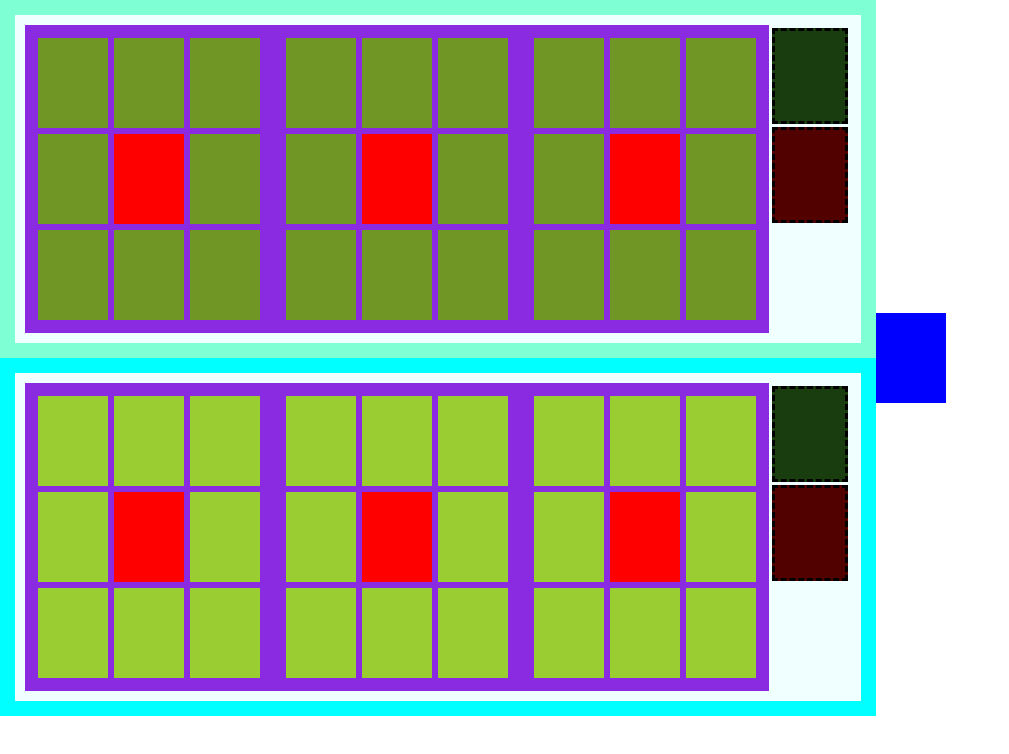
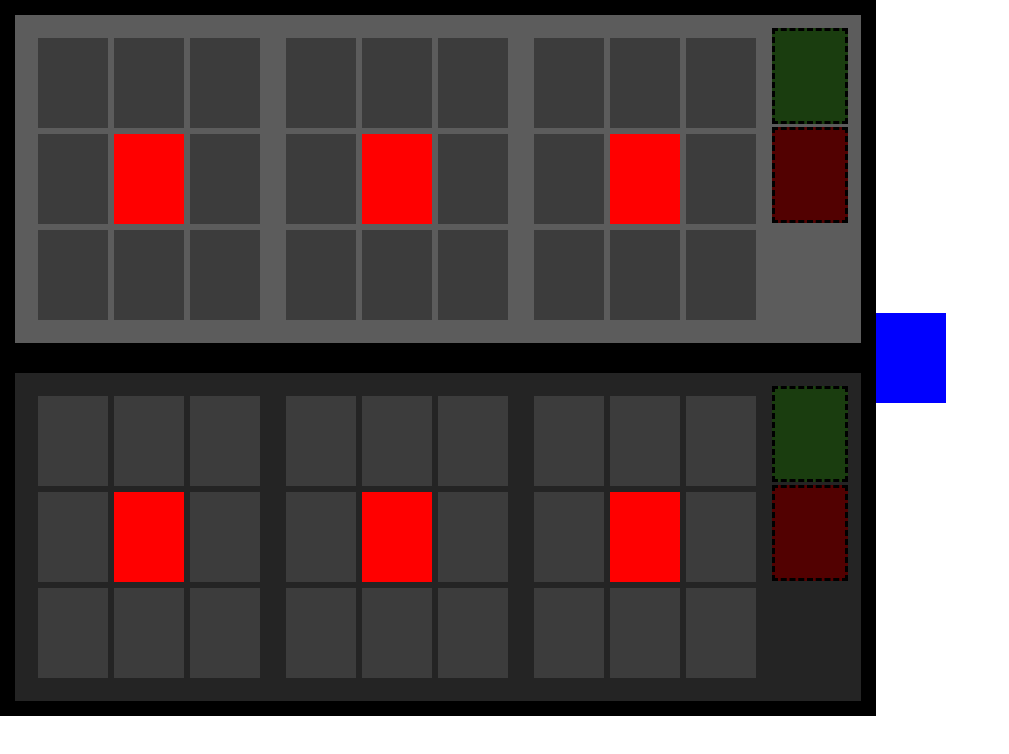
Before and after one commit to Bedoya19/project_thebattlecars, a plain HTML site: page index.html in a window 1280 px wide. Shown: the whole page, without its empty margins (0-1009 px from the left). Drawn offline with Linux system fonts and the light colour scheme.

Commit message:
Colores un poco mas profesionales ya teniendo en cuenta el formato general del tablero

```diff
--- a/src/style.css
+++ b/src/style.css
@@ -11,25 +11,25 @@
 
 
 #player1 {
-    background-color: aqua;
+    background-color: #000000;
     padding: 15px;
     display: flex;
 }
 
 #player2 {
-    background-color: aquamarine;
+    background-color: #000000;
     padding: 15px;
     display: flex;
 }
 
 #player1-cards {
     display: flex;
-    background-color: azure;
+    background-color: #242424;
     padding: 10px;
 }
 #player2-cards {
     display: flex;
-    background-color: azure;
+    background-color: #5c5c5c;
     padding: 10px;
 }
 
@@ -37,7 +37,7 @@
     display: grid;
     grid-template-columns: repeat(3, 1fr);
     grid-template-rows: repeat(3, 1fr);
-    background-color: blueviolet;
+    background-color: none;
     padding: 10px;
 }
 
@@ -81,12 +81,12 @@
 }
 
 .card-board-player1 {
-    background-color: yellowgreen;
+    background-color: #3c3c3c;
     /*padding: var(--tamaño-cartas-y) var(--tamaño-cartas-x);*/
     margin: 3px;
 }
 .card-board-player2 {
-    background-color: rgb(112, 150, 37);
+    background-color: #3c3c3c;
     /*padding: 10px;*/
     margin: 3px;
 }
```
